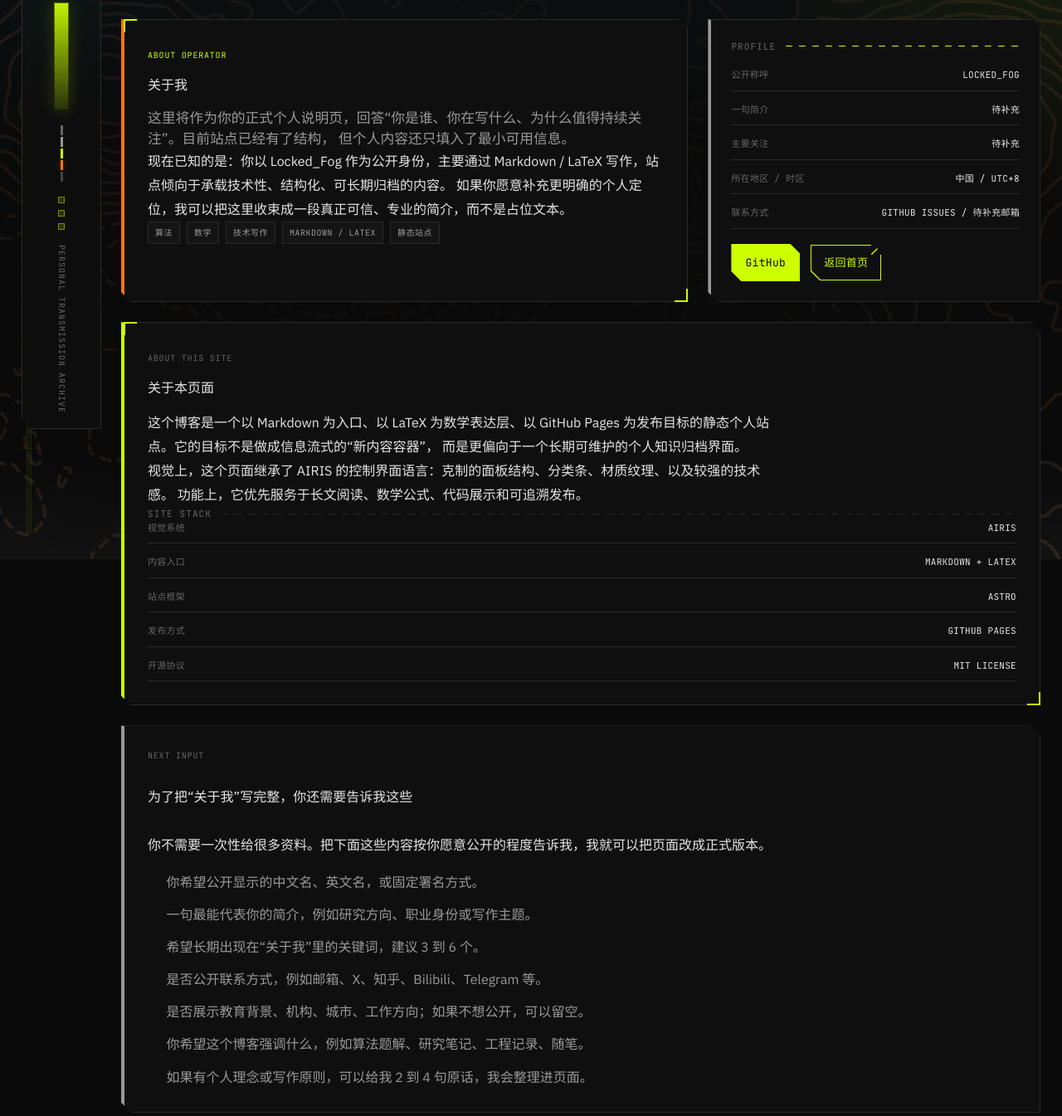
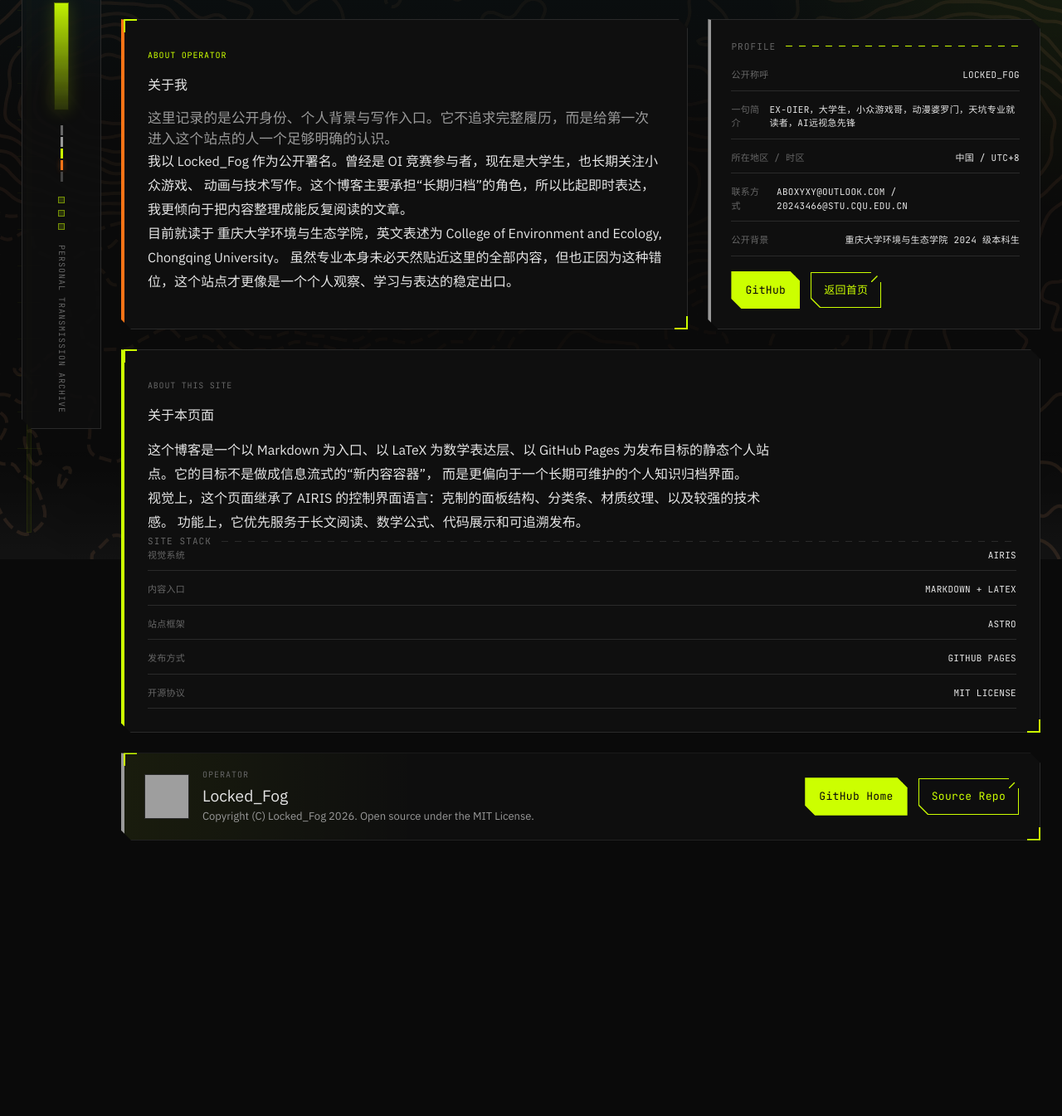
Before and after one commit to locked-fog/locked-fog.github.io, an Astro site: page /about in a window 1280 px wide. Shown: the part 126-1471 px from the top of the page at 83% size. After the commit the page ends 1163 px from the top, so only its background shows below. Built offline with nearby package versions, Linux system fonts and the light colour scheme; Astro itself is replaced by a stand-in of ours; grey boxes are pictures that could not be loaded.

Commit message:
Personalize about page

```diff
--- a/src/pages/about.astro
+++ b/src/pages/about.astro
@@ -1,14 +1,12 @@
 ---
 import BaseLayout from '../layouts/BaseLayout.astro';
 
-const profileTags = ['算法', '数学', '技术写作', 'Markdown / LaTeX', '静态站点'];
-
 const profileFields = [
   ['公开称呼', 'Locked_Fog'],
-  ['一句简介', '待补充'],
-  ['主要关注', '待补充'],
+  ['一句简介', 'ex-OIer，大学生，小众游戏哥，动漫婆罗门，天坑专业就读者，AI远视急先锋'],
   ['所在地区 / 时区', '中国 / UTC+8'],
-  ['联系方式', 'GitHub Issues / 待补充邮箱'],
+  ['联系方式', 'Aboxyxy@outlook.com / 20243466@stu.cqu.edu.cn'],
+  ['公开背景', '重庆大学环境与生态学院 2024 级本科生'],
 ];
 
 const siteFacts = [
@@ -17,16 +15,6 @@ const siteFacts = [
   ['站点框架', 'Astro'],
   ['发布方式', 'GitHub Pages'],
   ['开源协议', 'MIT License'],
-];
-
-const requiredInfo = [
-  '你希望公开显示的中文名、英文名，或固定署名方式。',
-  '一句最能代表你的简介，例如研究方向、职业身份或写作主题。',
-  '希望长期出现在“关于我”里的关键词，建议 3 到 6 个。',
-  '是否公开联系方式，例如邮箱、X、知乎、Bilibili、Telegram 等。',
-  '是否展示教育背景、机构、城市、工作方向；如果不想公开，可以留空。',
-  '你希望这个博客强调什么，例如算法题解、研究笔记、工程记录、随笔。',
-  '如果有个人理念或写作原则，可以给我 2 到 4 句原话，我会整理进页面。',
 ];
 ---
 
@@ -39,21 +27,21 @@ const requiredInfo = [
       <span class="micro-label micro-label--accent">ABOUT OPERATOR</span>
       <h2>关于我</h2>
       <p class="about-overview__lead">
-        这里将作为你的正式个人说明页，回答“你是谁、你在写什么、为什么值得持续关注”。目前站点已经有了结构，
-        但个人内容还只填入了最小可用信息。
+        这里记录的是公开身份、个人背景与写作入口。它不追求完整履历，而是给第一次进入这个站点的人一个足够明确的认识。
       </p>
 
       <div class="prose">
         <p>
-          现在已知的是：你以 <strong>Locked_Fog</strong> 作为公开身份，主要通过
-          <strong> Markdown / LaTeX </strong>写作，站点倾向于承载技术性、结构化、可长期归档的内容。
-          如果你愿意补充更明确的个人定位，我可以把这里收束成一段真正可信、专业的简介，而不是占位文本。
+          我以 <strong>Locked_Fog</strong> 作为公开署名。曾经是 OI 竞赛参与者，现在是大学生，也长期关注小众游戏、
+          动画与技术写作。这个博客主要承担“长期归档”的角色，所以比起即时表达，我更倾向于把内容整理成能反复阅读的文章。
+        </p>
+
+        <p>
+          目前就读于 <strong>重庆大学环境与生态学院</strong>，英文表述为
+          <strong> College of Environment and Ecology, Chongqing University</strong>。
+          虽然专业本身未必天然贴近这里的全部内容，但也正因为这种错位，这个站点才更像是一个个人观察、学习与表达的稳定出口。
         </p>
       </div>
-
-      <ul class="tag-list" aria-label="个人关键词">
-        {profileTags.map((tag) => <li>{tag}</li>)}
-      </ul>
     </article>
 
     <aside class="panel panel--classified-2 about-side">
@@ -109,17 +97,5 @@ const requiredInfo = [
         ))}
       </ul>
     </article>
-
-    <article class="panel panel--classified-2 prose-panel about-checklist">
-      <span class="micro-label">NEXT INPUT</span>
-      <h2>为了把“关于我”写完整，你还需要告诉我这些</h2>
-      <div class="prose">
-        <p>你不需要一次性给很多资料。把下面这些内容按你愿意公开的程度告诉我，我就可以把页面改成正式版本。</p>
-      </div>
-
-      <ol class="about-checklist__list">
-        {requiredInfo.map((item) => <li>{item}</li>)}
-      </ol>
-    </article>
   </section>
 </BaseLayout>
--- a/src/styles/site.css
+++ b/src/styles/site.css
@@ -316,23 +316,6 @@ body::before {
   max-width: 60ch;
   color: var(--color-text-secondary);
   font-size: 1.05rem;
-}
-
-.about-checklist {
-  display: grid;
-  gap: 16px;
-}
-
-.about-checklist__list {
-  margin: 0;
-  padding-left: 1.4rem;
-  display: grid;
-  gap: 12px;
-}
-
-.about-checklist__list li {
-  color: var(--color-text-secondary);
-  line-height: 1.7;
 }
 
 .hero-side {
```
